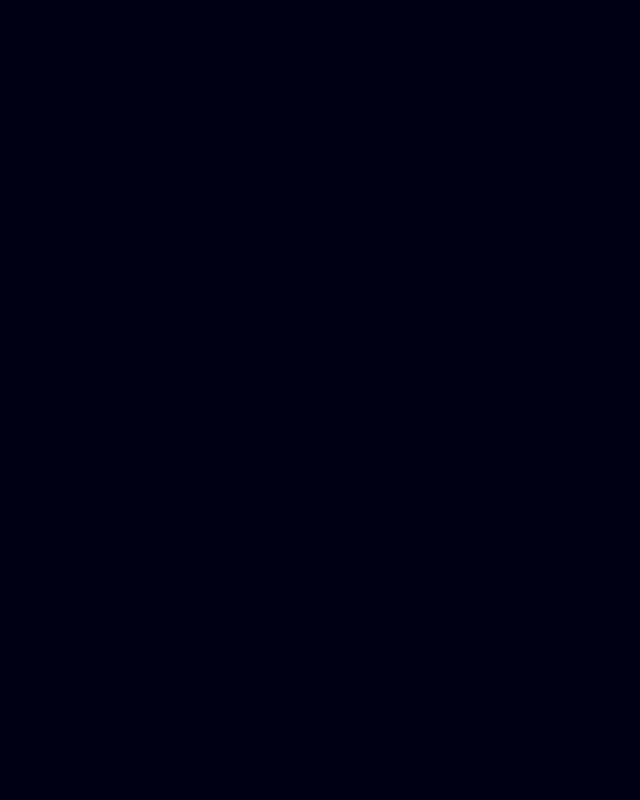
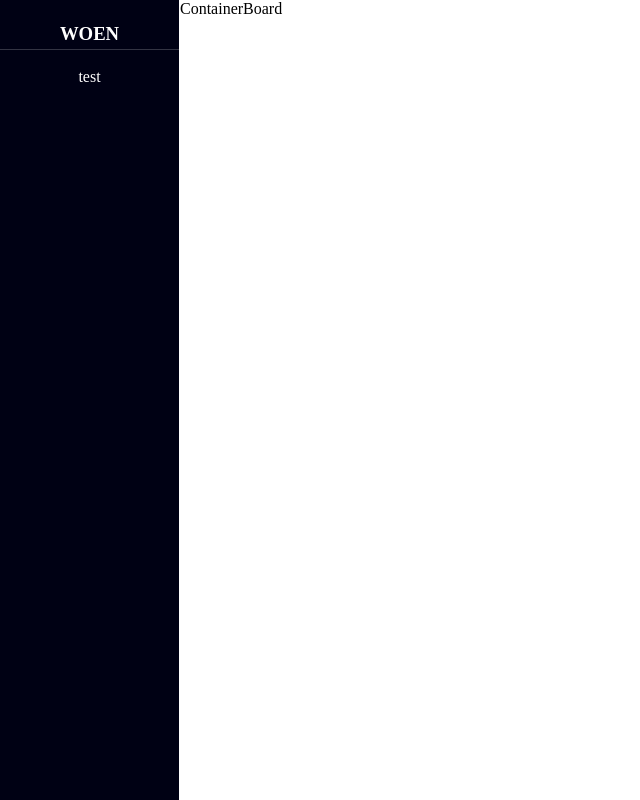
Before and after one commit to waficjazz/WOEN, a React (Create React App) app in the folder front/: page /c in a window 1280 px wide. Before the commit this address had no page. Shown: the top 800 px of the page, without its empty margins (0-640 px from the left). Built offline with nearby package versions, Linux system fonts and the light colour scheme.

Commit message:
fix dpendens

```diff
--- a/front/package.json
+++ b/front/package.json
@@ -10,6 +10,7 @@
     "@types/node": "^16.11.59",
     "@types/react": "^18.0.20",
     "@types/react-dom": "^18.0.6",
+    "axios": "^0.27.2",
     "react": "^18.2.0",
     "react-dom": "^18.2.0",
     "react-draggable": "^4.4.5",
--- a/front/src/App.tsx
+++ b/front/src/App.tsx
@@ -2,11 +2,14 @@ import React from "react";
 import "./App.css";
 import Graph from "./graph/Graph";
 import { BrowserRouter, Routes, Route } from "react-router-dom";
+import Dashboard from "./Dashboard/Dashboard";
 function App() {
   return (
     <div className="App">
       <BrowserRouter>
+        <Dashboard />
         <Routes>
+          <Route path="/*" element={<Dashboard />} />
           <Route path="/graph" element={<Graph />} />
         </Routes>
       </BrowserRouter>
--- /dev/null
+++ b/front/src/Dashboard/ContainerBoard/ContainerBoard.css
@@ -0,0 +1,5 @@
+.container_board {
+  background-color: white;
+  height: 100%;
+  width: 100%;
+}
--- /dev/null
+++ b/front/src/Dashboard/ContainerBoard/ContainerBoard.tsx
@@ -0,0 +1,7 @@
+import React from "react";
+import "./ContainerBoard.css";
+const ContainerBoard = () => {
+  return <div className="container_board">ContainerBoard</div>;
+};
+
+export default ContainerBoard;
--- /dev/null
+++ b/front/src/Dashboard/Dashboard.css
@@ -0,0 +1,11 @@
+.dashboard {
+  display: flex;
+  flex-direction: row;
+  height: 100vh;
+  width: 100vw;
+}
+
+.dashboard_content {
+  flex-grow: 1;
+  height: 100%;
+}
--- /dev/null
+++ b/front/src/Dashboard/Dashboard.tsx
@@ -0,0 +1,19 @@
+import React from "react";
+import SideBar from "./SideBar/SideBar";
+import { BrowserRouter, Routes, Route } from "react-router-dom";
+import ContainerBoard from "./ContainerBoard/ContainerBoard";
+import "./Dashboard.css";
+const Dashboard = () => {
+  return (
+    <div className="dashboard">
+      <SideBar />
+      <div className="dashboard_content">
+        <Routes>
+          <Route path="c" element={<ContainerBoard />} />
+        </Routes>
+      </div>
+    </div>
+  );
+};
+
+export default Dashboard;
--- /dev/null
+++ b/front/src/Dashboard/SideBar/SideBar.css
@@ -0,0 +1,22 @@
+.side_bar {
+  height: 100vh;
+  min-width: 180px;
+  width: 12%;
+  border-right: 1px solid white;
+  color: white;
+  display: flex;
+  flex-direction: column;
+  align-items: center;
+}
+
+.side_bar_header {
+  cursor: pointer;
+  padding: 0.25rem;
+  text-align: center;
+  width: 100%;
+  border-bottom: 1px solid rgba(255, 255, 255, 0.2);
+}
+
+.side_tile {
+  color: white;
+}
--- /dev/null
+++ b/front/src/Dashboard/SideBar/SideBar.tsx
@@ -0,0 +1,14 @@
+import React from "react";
+import "./SideBar.css";
+import SideTile from "./SideTile";
+
+const SideBar = () => {
+  return (
+    <div className="side_bar">
+      <h3 className="side_bar_header">WOEN</h3>
+      <SideTile txt="test" route="/test" />
+    </div>
+  );
+};
+
+export default SideBar;
--- /dev/null
+++ b/front/src/Dashboard/SideBar/SideTile.tsx
@@ -0,0 +1,13 @@
+import React from "react";
+import "./SideBar.css";
+type Props = {
+  txt: string;
+  route: string;
+  icon?: string;
+};
+
+const SideTile = ({ txt }: Props) => {
+  return <div className="side_tile">{txt}</div>;
+};
+
+export default SideTile;
```
Also changed, not shown: 1 other file (tests, documents, lock files or other folders).
